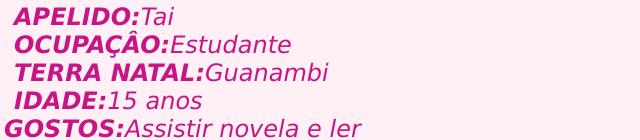
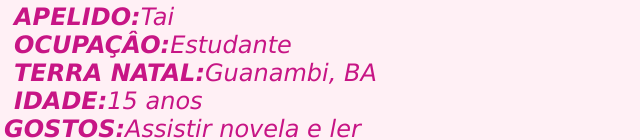
Before and after one commit to tai-004/https-tai-004.github.io, a plain HTML site: page perfil.html in a window 1280 px wide. Shown: the part 665-805 px from the top of the page, 26-666 px from the left. Drawn offline with Linux system fonts and the light colour scheme.

Commit message:
Update perfil.html

```diff
--- a/perfil.html
+++ b/perfil.html
@@ -18,7 +18,7 @@
 			<font size="5" face="verdana"><li><b>NOME:</b> Taiana da Silva oliveira
 				<li><b>APELIDO:</b>Tai<br>
 				<li><b>OCUPAÇÂO:</b>Estudante<br>
-				<li><b>TERRA NATAL:</b>Guanambi<br>
+				<li><b>TERRA NATAL:</b>Guanambi, BA<br>
 				<li><b>IDADE:</b>15 anos<br>
 				<li><b>GOSTOS:</b>Assistir novela e ler </font></div>
 					<div class="sol">
```
